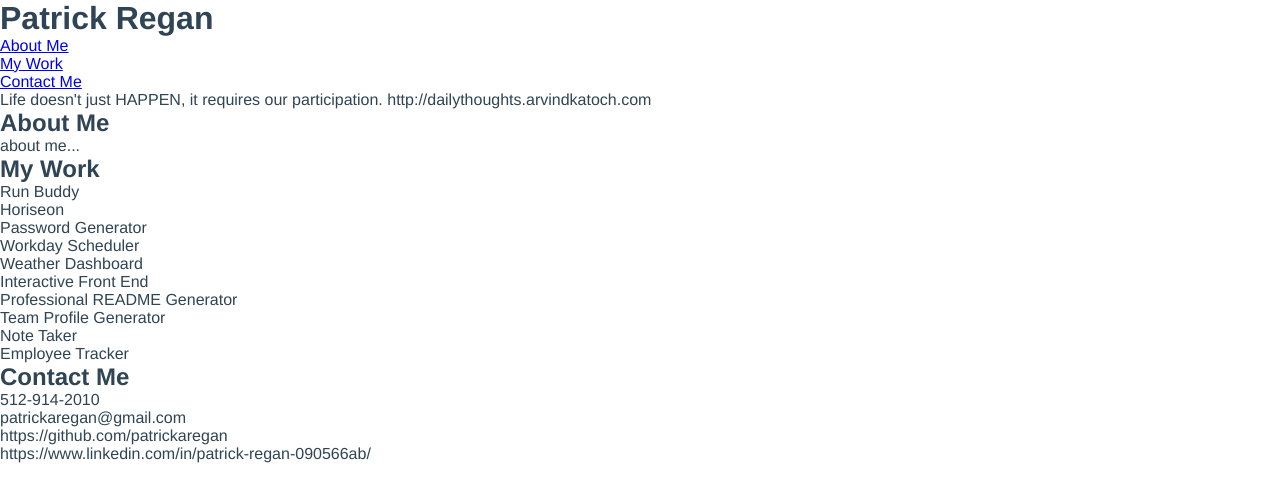
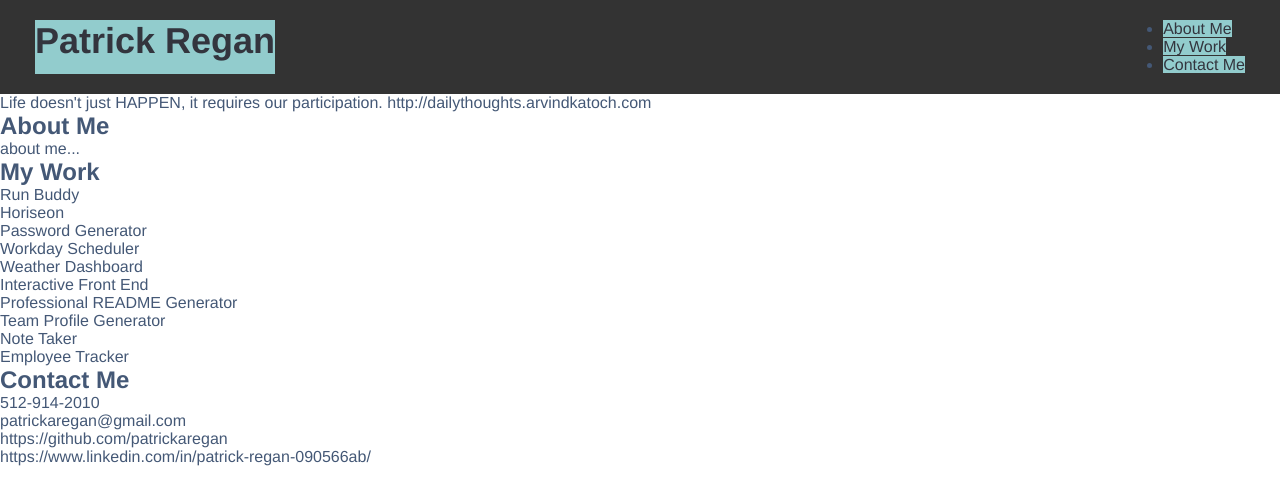
Before and after one commit to patrickaregan/challenge-02, a plain HTML site: page index.html in a window 1280 px wide. Drawn offline with Linux system fonts and the light colour scheme.

Commit message:
work on header

```diff
--- a/assets/css/style.css
+++ b/assets/css/style.css
@@ -5,7 +5,28 @@
 }
 
 body {
-    color: #2F4454;
+    color: #445876;
     font-family: Helvetica, Arial, sans-serif;
+}
 
+header {
+    display: flex;
+    justify-content: space-between;
+    flex-wrap: wrap;
+    padding: 20px 35px;
+    background-color: #333333;
 }
+
+header h1 {
+    font-weight: bold;
+    font-size: 36px;
+    color: #33353e;
+    margin: 0;
+    background-color: #92cccd;
+}
+
+header a {
+    text-decoration: none;
+    color: #33353e;
+    background-color: #92cccd;
+}
--- a/index.html
+++ b/index.html
@@ -9,7 +9,7 @@
 
         <!-- Header -->
         <header>
-            <h1>Patrick Regan</h1>
+            <h1><a href="#">Patrick Regan</a></h1>
             <nav>
                 <ul>
                     <li><a href="#about-me">About Me</a></li>
```
Also changed, not shown: assets/images/cafe-du-monde.jpg (deleted), assets/images/hero-bg.jpg, assets/images/hero-bg1.jpg (deleted), assets/images/train-bridge-bg.png (deleted), 1 other file.
